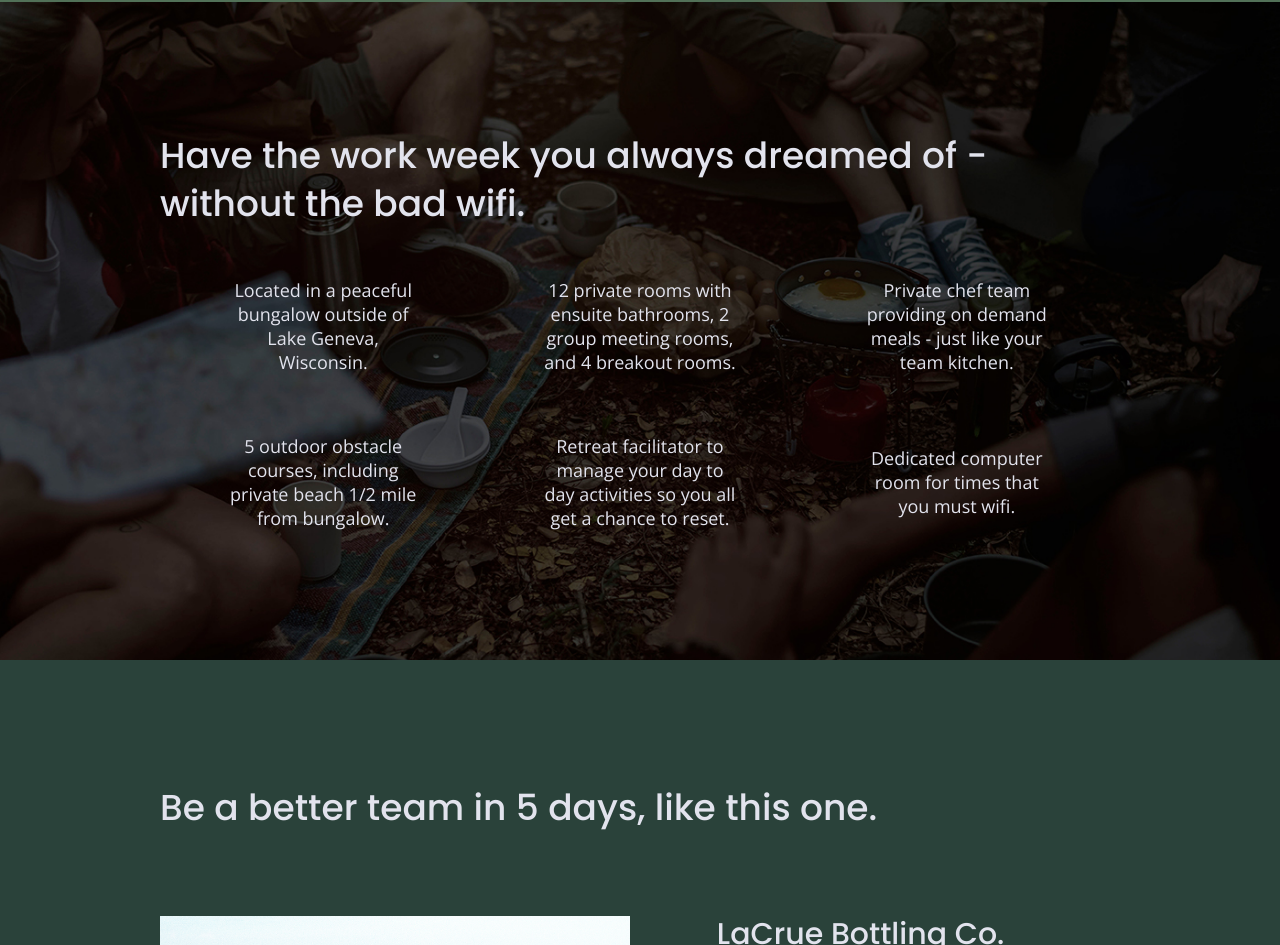
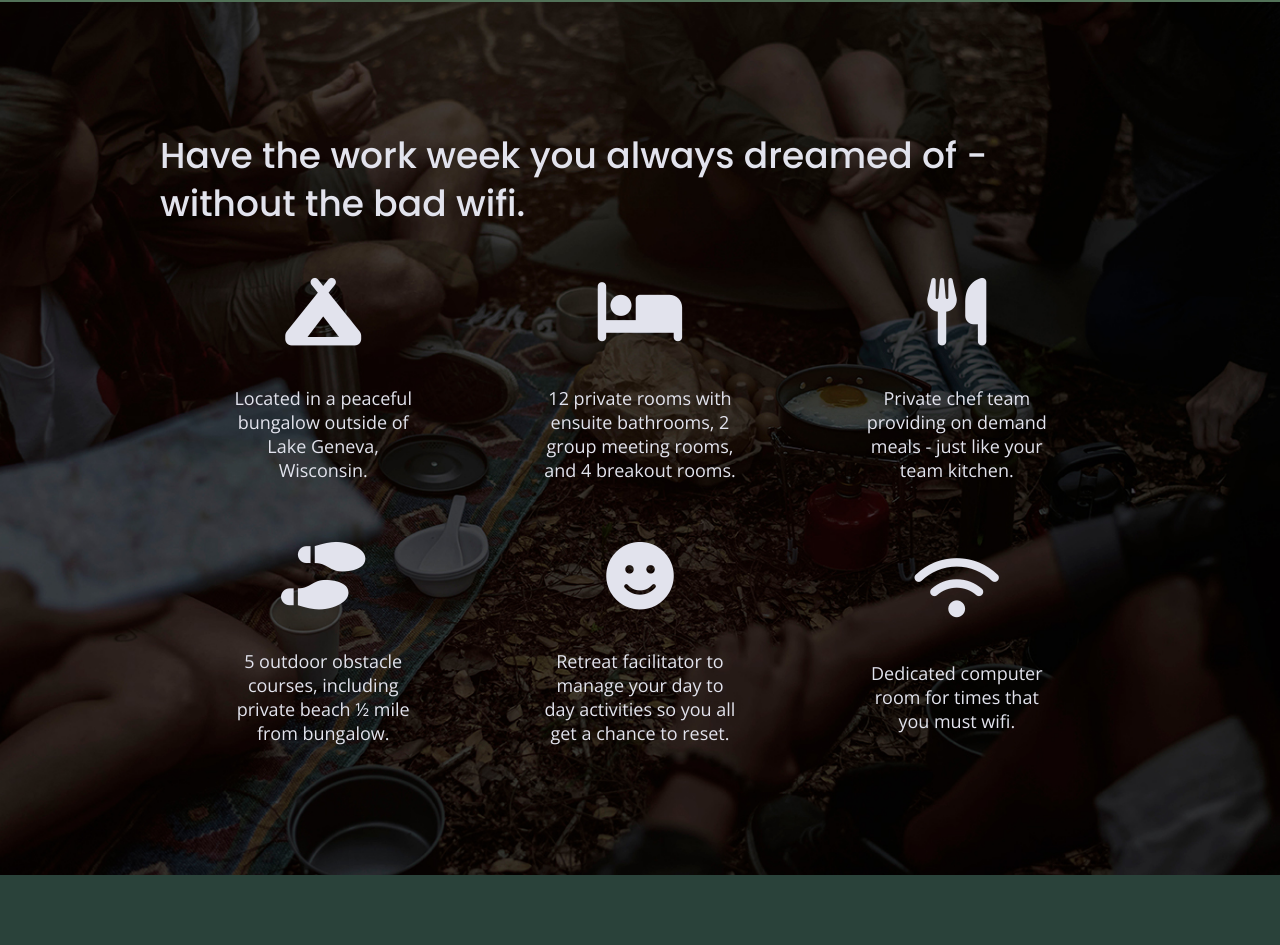
Before and after one commit to mistydb/unplugged-retreat, a website built with Parcel: page index.html in a window 1280 px wide. Shown: the part 997-1942 px from the top of the page. Built offline with nearby package versions, Linux system fonts and the light colour scheme.

Commit message:
Added Font Awesome icons

```diff
--- a/css/main.css
+++ b/css/main.css
@@ -270,9 +270,7 @@ textarea {
 
    /* Features */
 
-   .features figure {
-    width: 100%;
-  }
+
    .features {
     display: flex;
     justify-content: center;
@@ -293,6 +291,11 @@ textarea {
      text-align: center;
    }
 
+   .features i {
+    font-size: 3.75em;
+    margin-bottom: 40px;
+  }
+
    .features h2 {
     margin-bottom: 60px;
   }
@@ -305,6 +308,7 @@ textarea {
 
   .features p {
     margin: 0;
+    text-align: center;
   }
 
    /* Reviews */
@@ -585,7 +589,7 @@ textarea {
     display: flex;
     justify-content: center;
     align-items: center;
-    flex-flow: row wrap;
+    flex-flow: column wrap;
     flex-basis: 50%;
   }
 
--- a/index.html
+++ b/index.html
@@ -18,6 +18,8 @@
 
   <link rel="stylesheet" href="css/normalize.css">
   <link rel="stylesheet" href="css/main.css">
+   <!-- Font Awesome -->
+   <script src="https://kit.fontawesome.com/ee32908dcb.js" crossorigin="anonymous"></script>
   <!-- Google Fonts -->
   <link href="https://fonts.googleapis.com/css?family=Open+Sans:400,700|Poppins:500,700" rel="stylesheet">
 
@@ -65,35 +67,57 @@
 
     <section class="features">
       <div class="content-wrapper">
-        <figure>
           <h2>Have the work week you always dreamed of - without the bad wifi.</h2>
           <div class="features-items">
             <article>
-              <p class="fontawesome-icon"></p>
-              <p class="features-item-description">Located in a peaceful bungalow outside of Lake Geneva, Wisconsin.</p>
+              <p class="fontawesome-icon">
+                <i class="fas fa-campground"></i>
+              </p>
+              <p class="features-item-description">
+                Located in a peaceful bungalow outside of Lake Geneva, Wisconsin.
+              </p>
             </article>
             <article>
-              <p class="fontawesome-icon"></p>
-              <p class="features-item-description">12 private rooms with ensuite bathrooms, 2 group meeting rooms, and 4 breakout rooms.</p>
+              <p class="fontawesome-icon">
+                	<i class="fas fa-bed"></i>
+              </p>
+              <p class="features-item-description">
+                12 private rooms with ensuite bathrooms, 2 group meeting rooms, and 4 breakout rooms.
+              </p>
             </article>
             <article>
-              <p class="fontawesome-icon"></p>
-              <p class="features-item-description">Private chef team providing on demand meals - just like your team kitchen.</p>
+              <p class="fontawesome-icon">
+                <i class="fas fa-utensils"></i>
+              </p>
+              <p class="features-item-description">
+                Private chef team providing on demand meals - just like your team kitchen.
+              </p>
             </article>
             <article>
-              <p class="fontawesome-icon"></p>
-              <p class="features-item-description">5 outdoor obstacle courses, including private beach <span>1/2</span> mile from bungalow.</p>
+              <p class="fontawesome-icon">
+                <i class="fas fa-shoe-prints"></i>
+              </p>
+              <p class="features-item-description">
+                5 outdoor obstacle courses, including private beach ½ mile from bungalow.
+              </p>
             </article>
             <article>
-              <p class="fontawesome-icon"></p>
-              <p class="features-item-description">Retreat facilitator to manage your day to day activities so you all get a chance to reset.</p>
+              <p class="fontawesome-icon">
+                <i class="fas fa-smile"></i>
+              </p>
+              <p class="features-item-description">
+                Retreat facilitator to manage your day to day activities so you all get a chance to reset.
+              </p>
             </article>
             <article>
-              <p class="fontawesome-icon"></p>
-              <p class="features-item-description">Dedicated computer room for times that you must wifi.</p>
+              <p class="fontawesome-icon">
+                <i class="fas fa-wifi"></i>
+              </p>
+              <p class="features-item-description">
+                Dedicated computer room for times that you must wifi.
+              </p>
             </article>
           </div>
-        </figure>
       </div>
     </section>
 
```
Also changed, not shown: about/index.html (+3 -0 lines), faq/index.html (+2 -0 lines).
